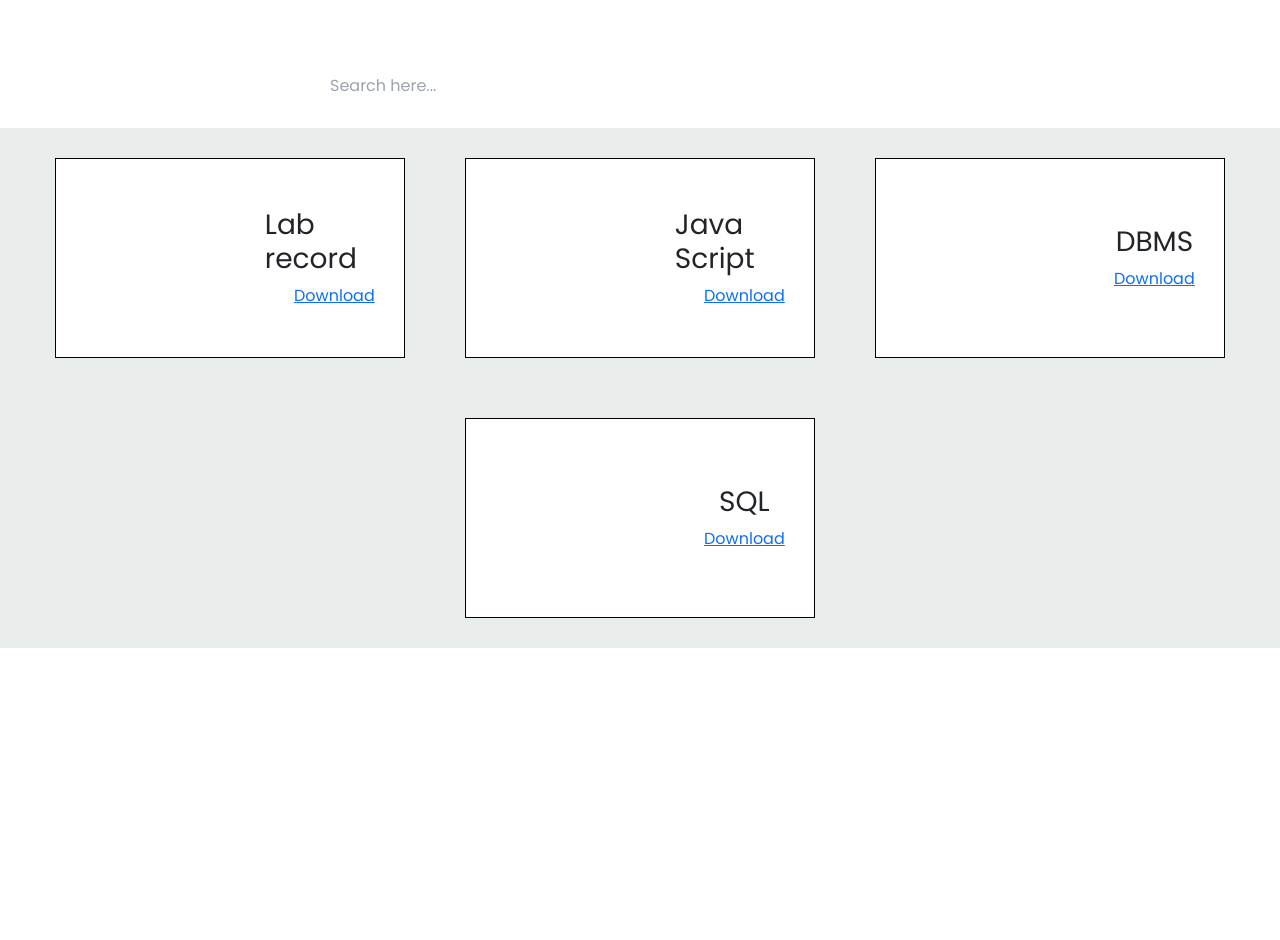
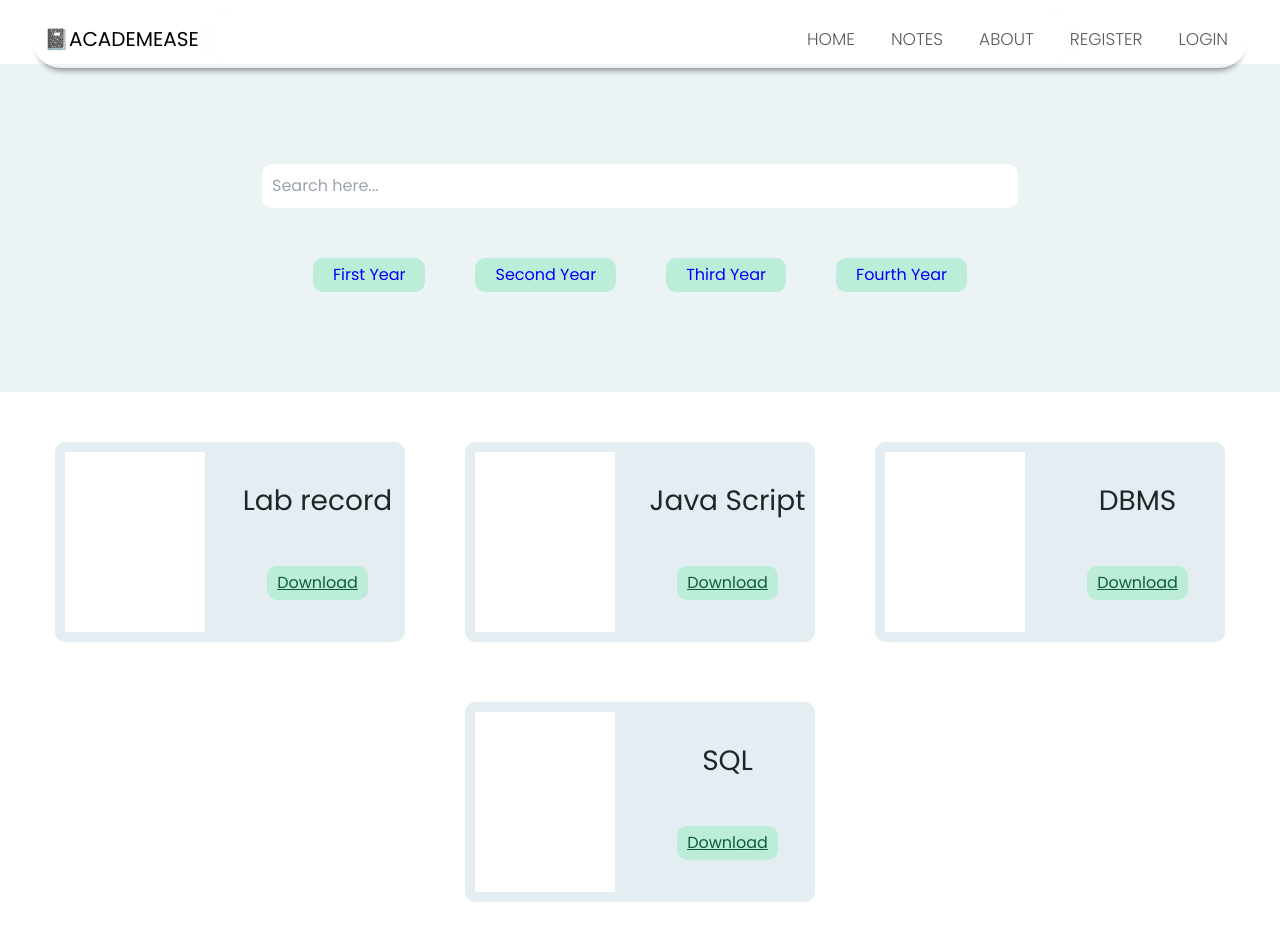
Before and after one commit to Amansrivastava1312/Academease, a React (Vite) app in the folder front-end/: page /resourse in a window 1280 px wide. Shown: the top 940 px of the page. Before the commit the page ends 800 px from the top, so only its background shows below. Built offline with nearby package versions, Linux system fonts and the light colour scheme.

Commit message:
Resource section

```diff
--- a/front-end/src/component/resource/Resource.css
+++ b/front-end/src/component/resource/Resource.css
@@ -1,17 +1,18 @@
 body {
-  background-color: rgb(209, 204, 204);
+  background-color: white;
 }
 .templateContainer {
   margin: 5% 0;
 }
 .templateContainer > .searchInput_Container {
+  width: 100%;
   display: flex;
   align-items: center;
   justify-content: center;
-  margin: 0 auto;
+  margin: 0;
 }
 .templateContainer > .searchInput_Container input {
-  width: 50%;
+  width: 70%;
   padding: 10px;
   outline: none;
 }
@@ -29,3 +30,33 @@ body {
 .templateContainer .template_Container .template img {
   height: 250px;
 }
+
+.button button {
+  display: flex;
+  color: "#bbedd8";
+  padding: "5px 10px";
+  color: "#0e5c3a";
+  border-radius: "10px";
+  /* padding: 10px; */
+}
+.button {
+  display: flex;
+  justify-content: center;
+  width: 80%;
+  align-items: center;
+  gap: 50px;
+  flex-wrap: wrap;
+  /* background-color: black; */
+}
+/* button {
+  margin-left: 100px;
+} */
+@media only screen and (max-width: 550px) {
+  .templateContainer > .searchInput_Container input {
+    width: 100%;
+  }
+  .button button {
+    display: flex;
+    width: 60%;
+  }
+}
--- a/front-end/src/component/resource/Resource.jsx
+++ b/front-end/src/component/resource/Resource.jsx
@@ -1,14 +1,26 @@
 import React, { useState } from "react";
 import data from "./ResourceData.json";
 import "./Resource.css";
+import Header from "./../Layout/Header";
 const Resource = () => {
   const [searchTerm, setSearchTerm] = useState("");
   return (
     <>
+      <Header />
       <div className="templateContainer">
-        <div className="searchInput_Container">
+        <div
+          className="searchInput_Container"
+          style={{
+            background: "#ebf3f5",
+            padding: "100px",
+            display: "flex",
+            flexDirection: "column",
+            justifyContent: "center",
+            alignItems: "center",
+          }}
+        >
           <input
-            style={{ borderRadius: "100px" }}
+            style={{ borderRadius: "10px" }}
             id="searchInput"
             type="search"
             placeholder="Search here..."
@@ -16,13 +28,68 @@ const Resource = () => {
               setSearchTerm(event.target.value);
             }}
           />
+          <div className="button" style={{ marginTop: "50px" }}>
+            <button
+              style={{
+                textDecoration: "none",
+                border: "none",
+                color: "blue",
+                background: "#bbedd8",
+                padding: "5px 20px",
+                // color: "#0e5c3a",
+                borderRadius: "10px",
+              }}
+            >
+              First Year{" "}
+            </button>
+            <button
+              style={{
+                textDecoration: "none",
+                border: "none",
+                color: "blue",
+                background: "#bbedd8",
+                padding: "5px 20px",
+                // color: "#0e5c3a",
+                borderRadius: "10px",
+              }}
+            >
+              Second Year{" "}
+            </button>
+            <button
+              style={{
+                textDecoration: "none",
+                border: "none",
+                color: "blue",
+                background: "#bbedd8",
+                padding: "5px 20px",
+                // color: "#0e5c3a",
+                borderRadius: "10px",
+              }}
+            >
+              Third Year{" "}
+            </button>
+            <button
+              style={{
+                textDecoration: "none",
+                border: "none",
+                color: "blue",
+                background: "#bbedd8",
+                padding: "5px 20px",
+                // color: "#0e5c3a",
+                borderRadius: "10px",
+              }}
+            >
+              Fourth Year{" "}
+            </button>
+          </div>
         </div>
+
         <div
           className="template_Container"
           style={{
             display: "flex",
             flexWrap: "wrap",
-            background: "#e8ecea",
+            background: "white",
             marginTop: "20px",
           }}
         >
@@ -47,20 +114,36 @@ const Resource = () => {
                     justifyContent: "space-between",
                     width: "350px",
                     height: "200px",
-                    border: "1px solid black",
+                    borderRadius: "10px",
+                    // border: "1px solid black",
                     padding: "0px",
-                    // background: "gray",
+                    background: "#e4eef2",
                   }}
                 >
-                  <iframe
+                  <div
                     style={{
-                      width: "60%",
+                      width: "40%",
+                      height: "100%",
                       paddingLeft: "",
+                      display: "flex",
+                      alignItems: "center",
+                      justifyContent: "center",
+                      marginLeft: "10px",
                       //   borderRight: "1px solid ",
                     }}
-                    src={val.image}
-                    alt=""
-                  />
+                  >
+                    <iframe
+                      src={val.image}
+                      style={{
+                        width: "100%",
+                        height: "90%",
+                        // padding: "100px",
+
+                        //   borderRight: "1px solid ",
+                      }}
+                      alt=""
+                    />
+                  </div>
                   <div
                     className="details"
                     style={{
@@ -68,12 +151,23 @@ const Resource = () => {
                       flexDirection: "column",
                       alignItems: "center",
                       justifyContent: "center",
-                      width: "40%",
+                      width: "50%",
+                      gap: "20%",
                       //   marginLeft: "10px",
                     }}
                   >
                     <h3>{val.title}</h3>
-                    <a href={val.link} target="_blank" download>
+                    <a
+                      href={val.link}
+                      target="_blank"
+                      download
+                      style={{
+                        background: "#bbedd8",
+                        padding: "5px 10px",
+                        color: "#0e5c3a",
+                        borderRadius: "10px",
+                      }}
+                    >
                       Download
                     </a>
                   </div>
```
